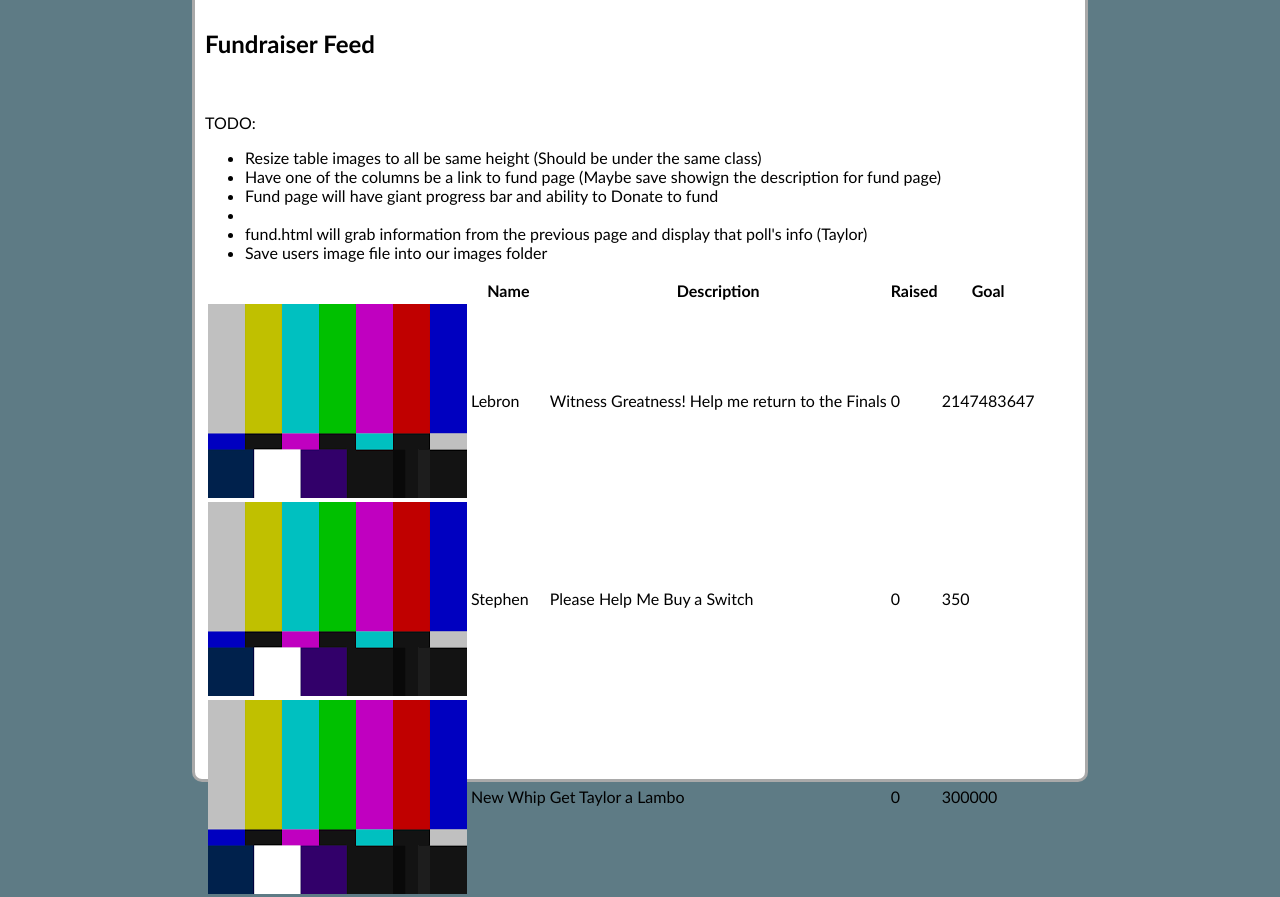
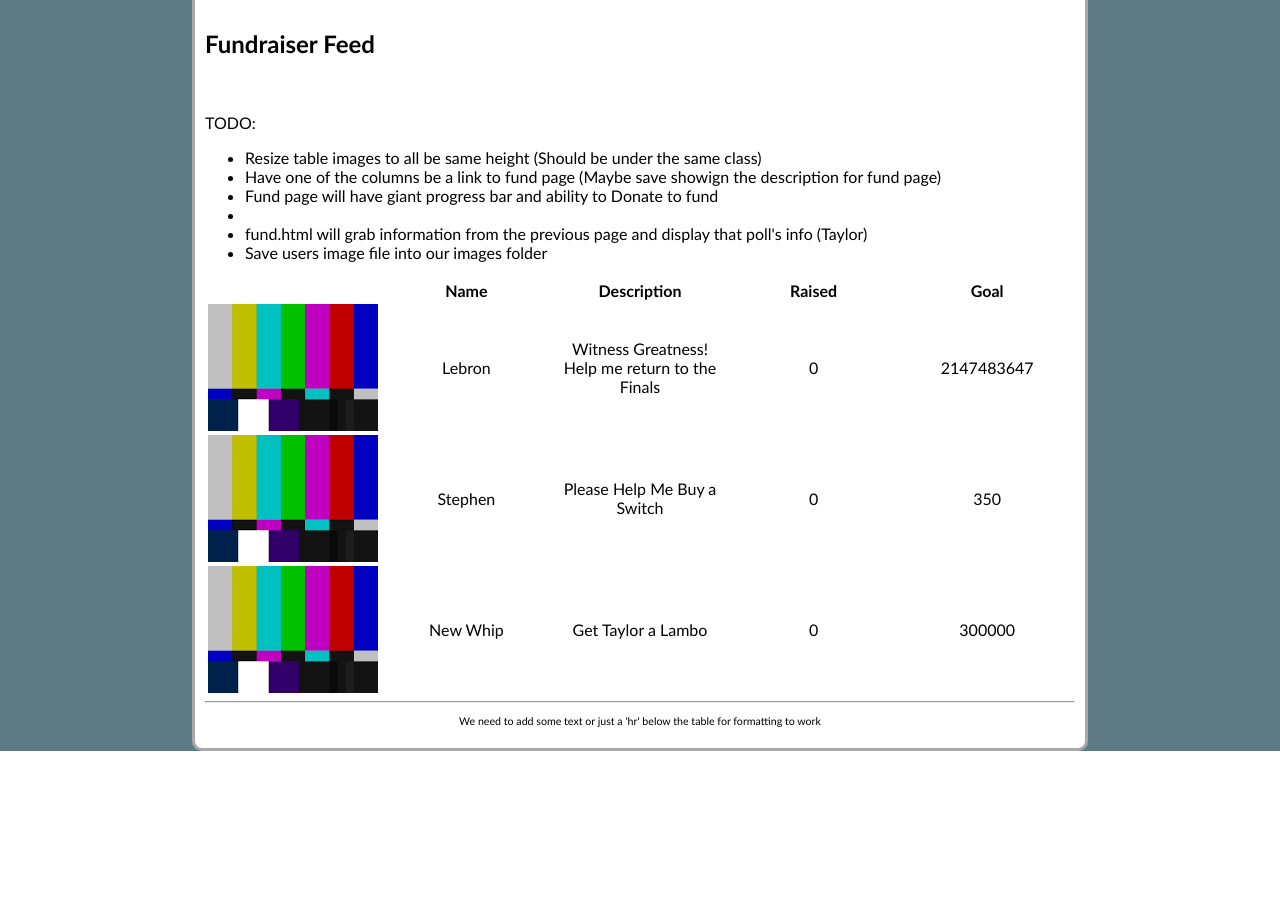
Before and after one commit to greensr76/PlsFundUs, a PHP site: page / in a window 1280 px wide. Shown: the part 49-946 px from the top of the page. After the commit the page ends 800 px from the top, so only its background shows below. Run offline with PHP 8.4, Linux system fonts and the light colour scheme; a user stored in the database is signed in; data comes from the database, SQL or seed files in the repository.

Commit message:
Added footer so background wraps everything

```diff
--- a/create.php
+++ b/create.php
@@ -13,6 +13,7 @@
         <ul>
             <li>Make sure all fields have placeholder text as hints</li>
         </ul>
+        <section>
             <form action = "php/insertFund.php" method = "post">
                 <table>
                     <tr>
@@ -37,5 +38,10 @@
                 </table>
             </form>
         </section>
+        <section id="footer">
+        <hr>
+        <p>We need to add some text or just a 'hr' below the table for formatting to work</p>
+        </section>
+    </section>
 </body>
 </html>
--- a/css/style.css
+++ b/css/style.css
@@ -8,7 +8,7 @@
     margin: 0% 15% 0% 15%;
     padding: 10px;
     background-color: white;
-    height: 95%;
+    height: auto;
     border: 3px solid darkgray;
     border-top: 0px;
     border-radius: 0px 0px 10px 10px;
@@ -43,13 +43,9 @@
     color: darkred;
 }
 
-#tableImg{
-  height: 50px;
-  width: 50px;
-}
-
 table, input, textarea{
-    float: left;
+    text-align: center;
+    width: auto;
 }
 label {
     float: right;
@@ -58,3 +54,18 @@
 td {
     height: 30px;
 }
+
+.tableImg{
+    display: block;
+    width: 100%;
+    height: auto;
+}
+#fundTable td {
+    width: 20%;
+    text-align: center;
+}
+
+#footer {
+    font-size: 8pt;
+    text-align: center;
+}
--- a/index.php
+++ b/index.php
@@ -36,9 +36,10 @@
         </tr>
       </table>
     </section>
-
+    <section id="footer">
+      <hr>
+      <p>We need to add some text or just a 'hr' below the table for formatting to work</p>
     </section>
-
-
+  </section>
 </body>
 </html>
```
Lines whose indentation alone changed are shown as unchanged.
